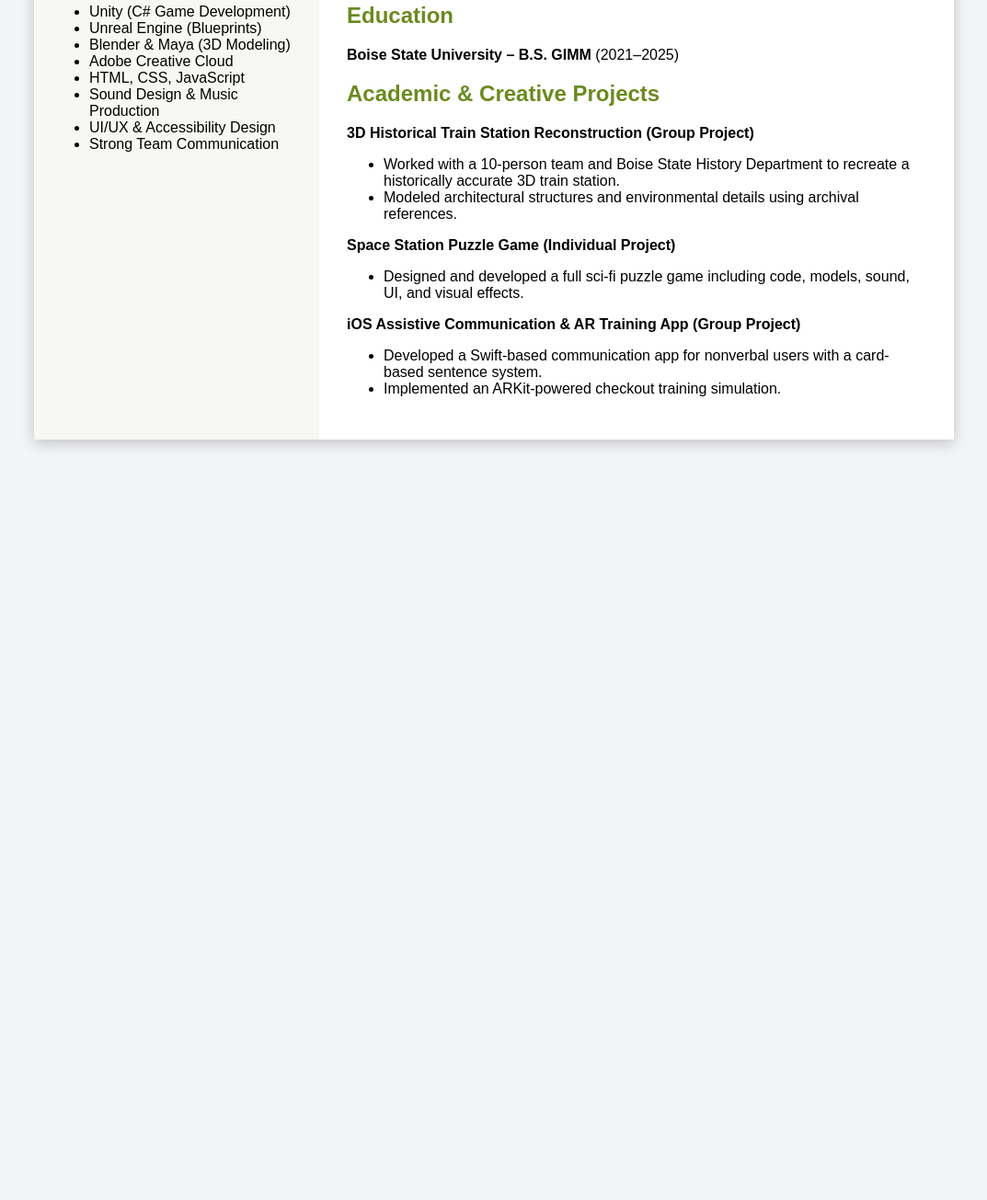
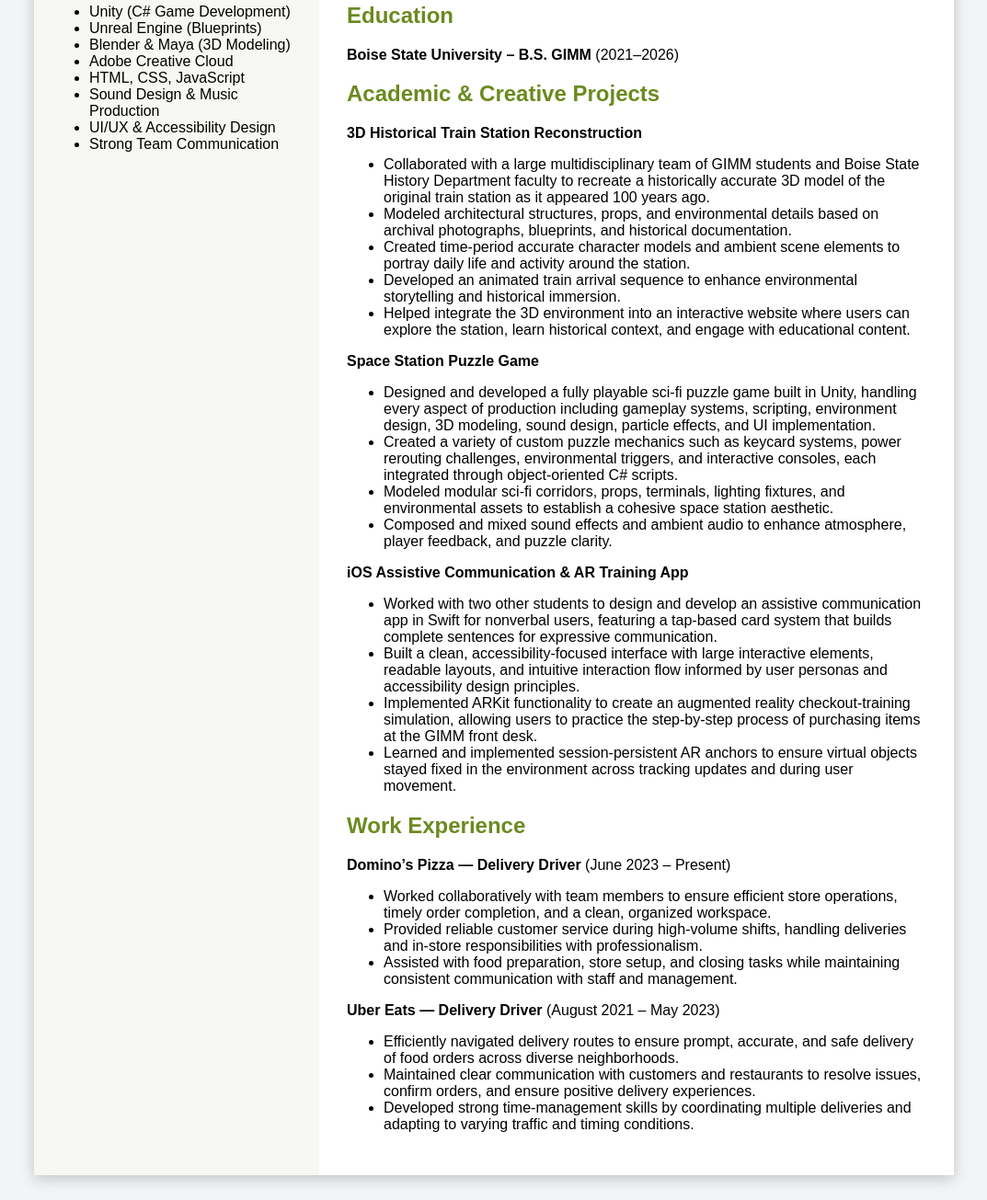
Before and after one commit to Casey-Heiman/Casey-Heiman.github.io, a plain HTML site: page index.html in a window 1280 px wide. Shown: the part 455-1760 px from the top of the page at 92% size, without its empty margins (103-1176 px from the left). Before the commit the page ends 973 px from the top, so only its background shows below. Drawn offline with Linux system fonts and the light colour scheme.

Commit message:
Revise resume with new projects and experience
Updated resume content and structure, added new projects and work experience.

```diff
--- a/index.html
+++ b/index.html
@@ -1,5 +1,6 @@
 <!DOCTYPE html>
 <html lang="en">
+
 <head>
     <meta charset="UTF-8">
     <title>Casey Heiman - Resume</title>
@@ -12,7 +13,10 @@
     <div class="resume-wrapper">
 
         <header class="resume-header">
-        <div class="profile-photo">CH</div>
+            <div class="profile-photo">
+                <img src="images/headshot.jpg" alt="Photo of Casey Heiman">
+            </div>
+
             <div>
                 <h1>CASEY HEIMAN</h1>
                 <p>B.S. Games, Interactive Media & Mobile Technologies</p>
@@ -45,39 +49,112 @@
                 <section>
                     <h2>About Me</h2>
                     <p>
-                    Boise State University student working toward a B.S. in Games, Interactive Media, and Mobile Technologies.
-                    Experienced across a wide range of digital creation disciplines including 3D modeling, animation,
-                    game development, sound design, user experience, web/mobile application development, and other areas
-                    of interactive media. I have strong workplace communication skills and a collaborative mindset shaped
-                    through both academic and professional experiences, and I am known for being reliable, adaptable, and
+                        Boise State University student working toward a B.S. in Games, Interactive Media, and Mobile
+                        Technologies.
+                        Experienced across a wide range of digital creation disciplines including 3D modeling,
+                        animation,
+                        game development, sound design, user experience, web/mobile application development, and other
+                        areas
+                        of interactive media. I have strong workplace communication skills and a collaborative mindset
+                        shaped
+                        through both academic and professional experiences, and I am known for being reliable,
+                        adaptable, and
                         quick to learn new tools and technologies.
                     </p>
                 </section>
 
                 <section>
                     <h2>Education</h2>
-                <p><strong>Boise State University – B.S. GIMM</strong> (2021–2025)</p>
+                    <p><strong>Boise State University – B.S. GIMM</strong> (2021–2026)</p>
                 </section>
 
                 <section>
                     <h2>Academic & Creative Projects</h2>
 
-                <p><strong>3D Historical Train Station Reconstruction (Group Project)</strong></p>
+                    <p><strong>3D Historical Train Station Reconstruction</strong></p>
                     <ul>
-                    <li>Worked with a 10-person team and Boise State History Department to recreate a historically accurate 3D train station.</li>
-                    <li>Modeled architectural structures and environmental details using archival references.</li>
+                        <li>Collaborated with a large multidisciplinary team of GIMM students and Boise State History
+                            Department faculty to recreate a historically accurate 3D model of the original train
+                            station as it appeared 100 years ago.</li>
+
+                        <li>Modeled architectural structures, props, and environmental details based on archival
+                            photographs, blueprints, and historical documentation.</li>
+
+                        <li>Created time-period accurate character models and ambient scene elements to portray daily
+                            life and activity around the station.</li>
+
+                        <li>Developed an animated train arrival sequence to enhance environmental storytelling and
+                            historical immersion.</li>
+
+                        <li>Helped integrate the 3D environment into an interactive website where users can explore the
+                            station, learn historical context, and engage with educational content.</li>
                     </ul>
 
-                <p><strong>Space Station Puzzle Game (Individual Project)</strong></p>
+
+                    <p><strong>Space Station Puzzle Game</strong></p>
                     <ul>
-                    <li>Designed and developed a full sci-fi puzzle game including code, models, sound, UI, and visual effects.</li>
+                        <li>Designed and developed a fully playable sci-fi puzzle game built in Unity, handling every
+                            aspect of production including gameplay systems, scripting, environment design, 3D modeling,
+                            sound design, particle effects, and UI implementation.</li>
+
+                        <li>Created a variety of custom puzzle mechanics such as keycard systems, power rerouting
+                            challenges, environmental triggers, and interactive consoles, each integrated through
+                            object-oriented C# scripts.</li>
+
+                        <li>Modeled modular sci-fi corridors, props, terminals, lighting fixtures, and environmental
+                            assets to establish a cohesive space station aesthetic.</li>
+
+                        <li>Composed and mixed sound effects and ambient audio to enhance atmosphere, player feedback,
+                            and puzzle clarity.</li>
+
                     </ul>
 
-                <p><strong>iOS Assistive Communication & AR Training App (Group Project)</strong></p>
+
+                    <p><strong>iOS Assistive Communication & AR Training App</strong></p>
                     <ul>
-                    <li>Developed a Swift-based communication app for nonverbal users with a card-based sentence system.</li>
-                    <li>Implemented an ARKit-powered checkout training simulation.</li>
+                        <li>Worked with two other students to design and develop an assistive communication app in Swift
+                            for nonverbal users, featuring a tap-based card system that builds complete sentences for
+                            expressive communication.</li>
+
+                        <li>Built a clean, accessibility-focused interface with large interactive elements, readable
+                            layouts, and intuitive interaction flow informed by user personas and accessibility design
+                            principles.</li>
+
+                        <li>Implemented ARKit functionality to create an augmented reality checkout-training simulation,
+                            allowing users to practice the step-by-step process of purchasing items at the GIMM front
+                            desk.</li>
+
+                        <li>Learned and implemented session-persistent AR anchors to ensure virtual objects stayed fixed
+                            in the environment across tracking updates and during user movement.</li>
+
+
                     </ul>
+
+                    <section>
+                        <h2>Work Experience</h2>
+
+                        <p><strong>Domino’s Pizza — Delivery Driver</strong> (June 2023 – Present)</p>
+                        <ul>
+                            <li>Worked collaboratively with team members to ensure efficient store operations, timely
+                                order completion, and a clean, organized workspace.</li>
+                            <li>Provided reliable customer service during high-volume shifts, handling deliveries and
+                                in-store responsibilities with professionalism.</li>
+                            <li>Assisted with food preparation, store setup, and closing tasks while maintaining
+                                consistent communication with staff and management.</li>
+                        </ul>
+
+                        <p><strong>Uber Eats — Delivery Driver</strong> (August 2021 – May 2023)</p>
+                        <ul>
+                            <li>Efficiently navigated delivery routes to ensure prompt, accurate, and safe delivery of
+                                food orders across diverse neighborhoods.</li>
+                            <li>Maintained clear communication with customers and restaurants to resolve issues, confirm
+                                orders, and ensure positive delivery experiences.</li>
+                            <li>Developed strong time-management skills by coordinating multiple deliveries and adapting
+                                to varying traffic and timing conditions.</li>
+                        </ul>
+                    </section>
+
+
 
                 </section>
 
@@ -86,4 +163,5 @@
     </div>
 
 </body>
+
 </html>
```
Lines whose indentation alone changed are shown as unchanged.
